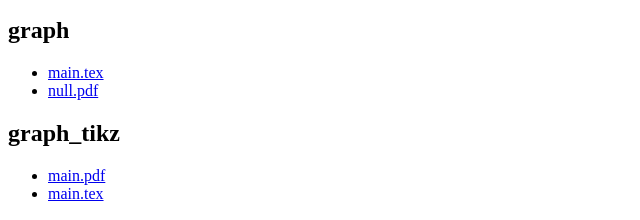
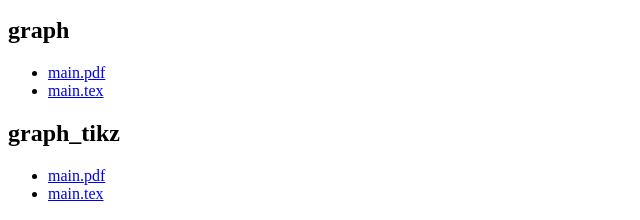
Before and after one commit to doc-org/examples, a plain HTML site: page index.html in a window 1280 px wide. Shown: the part 306-526 px from the top of the page, 0-640 px from the left. Drawn offline with Linux system fonts and the light colour scheme.

Commit message:
deploy: e65d5d34edcd7eac49b5edbe53d7a9f0cdb6411d

```diff
--- a/index.html
+++ b/index.html
@@ -19,8 +19,8 @@ Examples input <a href="https://github.com/doc-org/examples">here</a>. Examples
     </ul>
 <h2>graph</h1>
       <ul>
+        <li><a href="graph/main.pdf">main.pdf</a></li>
         <li><a href="graph/main.tex">main.tex</a></li>
-        <li><a href="graph/null.pdf">null.pdf</a></li>
     </ul>
 <h2>graph_tikz</h1>
       <ul>
```
Also changed, not shown: 16 other files.
